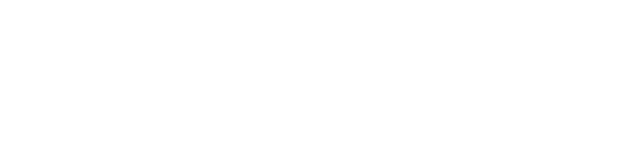
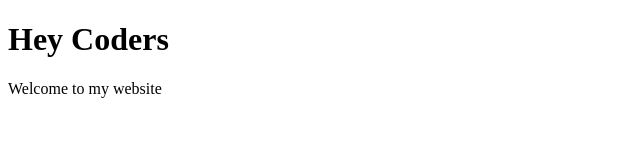
Before and after one commit to Mosharaaf/My-Projects, a plain HTML site: page index.html in a window 1280 px wide. Shown: the whole page, without its empty margins (0-640 px from the left). Drawn offline with Linux system fonts and the light colour scheme.

Commit message:
added 2 line

```diff
--- a/index.html
+++ b/index.html
@@ -7,6 +7,7 @@
     <title>My First Github Repo</title>
 </head>
 <body>
-
+    <h1>Hey Coders</h1>
+    <p>Welcome to my website</p>
 </body>
 </html>
```
